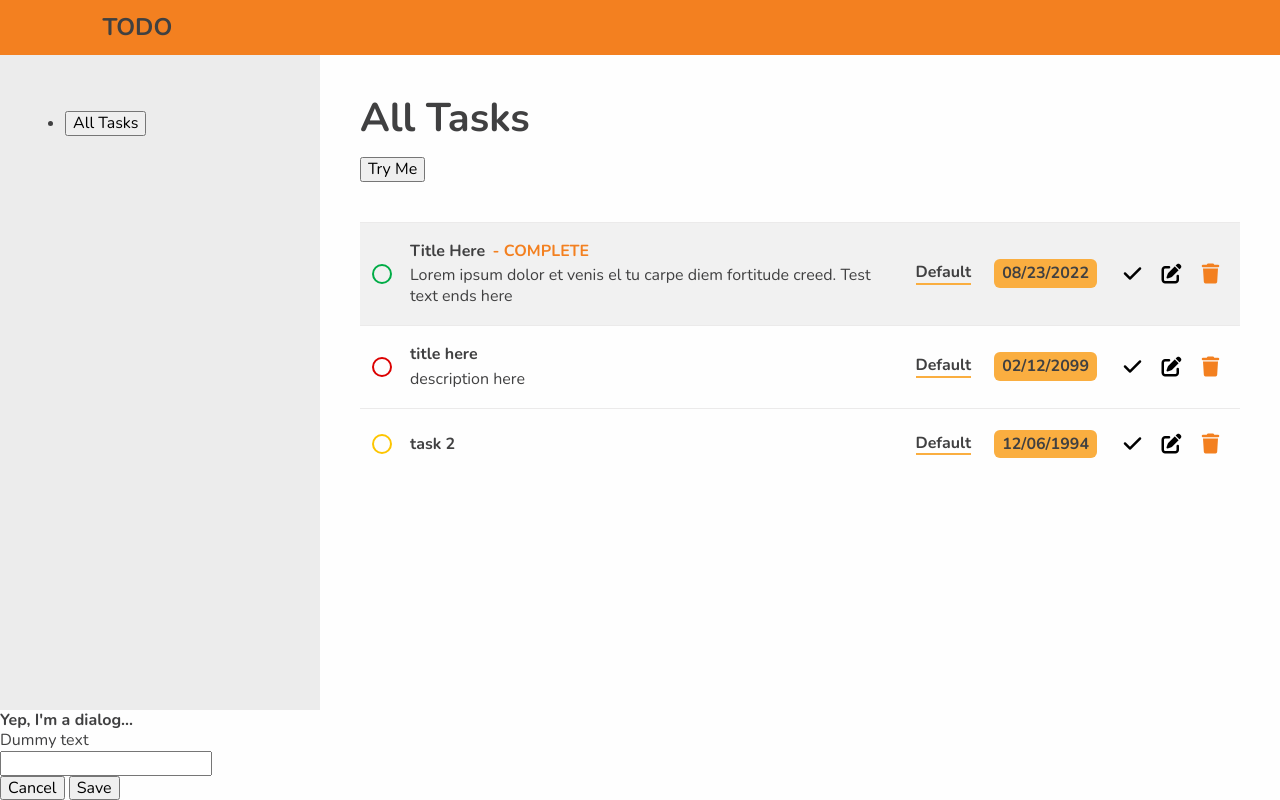
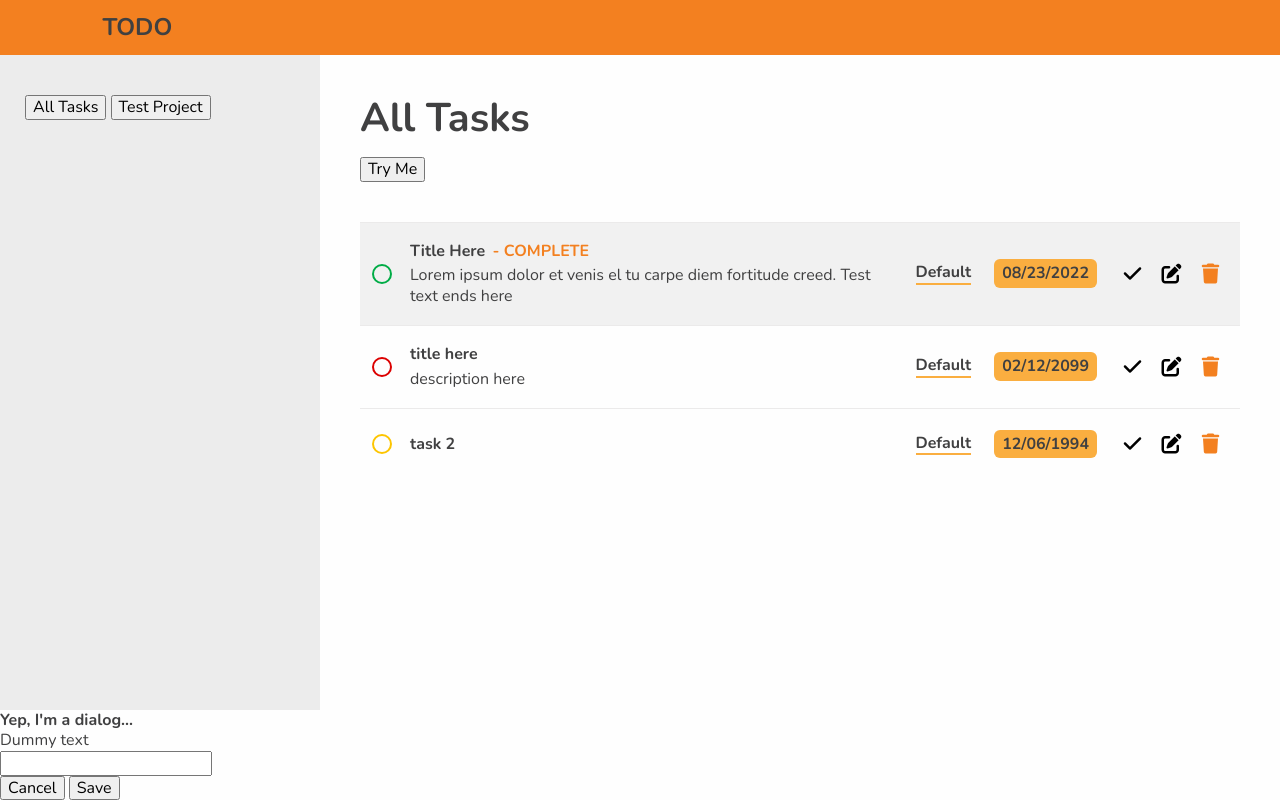
Before and after one commit to bst003/todo-list, a website built with webpack: page dist/index.html in a window 1280 px wide. Built offline with nearby package versions, Linux system fonts and the light colour scheme; files whose address does not match are found by name.

Commit message:
Create renderProject and helper functions

```diff
--- a/src/index.js
+++ b/src/index.js
@@ -48,16 +48,17 @@ Projects
 
 */
 
-import { generalFunctions } from "./modules/general";
+// import { generalFunctions } from "./modules/general";
 import { domFunctions } from "./modules/domStuff";
 import { pubsub } from "./modules/pubsub";
 import { taskFunctions } from "./modules/tasks";
+import { projectFunctions } from "./modules/projects";
 
 
 
 
-// window.pubsub = pubsub;
 window.taskFunctions = taskFunctions;
+window.projectFunctions = projectFunctions;
 
 
 const testTask = window.taskFunctions.factory('title here', 'description here', '02/12/2099', 'high', 'Default');
@@ -65,6 +66,9 @@ window.taskFunctions.addTask( testTask );
 
 const testTask2 = window.taskFunctions.factory('task 2', '', '12/06/1994', 'medium', 'Default');
 window.taskFunctions.addTask( testTask2 );
+
+const testProject = window.projectFunctions.factory('Test Project');
+window.projectFunctions.addProject( testProject );
 
 
 window.onload = function() {
--- a/src/modules/domStuff.js
+++ b/src/modules/domStuff.js
@@ -6,6 +6,7 @@ export const domFunctions = (() => {
     // Private variables/functions
 
     const _tasksList = document.querySelector('#tasks-list');
+    const _projectsList = document.querySelector('#projects-list');
 
     const _appendChildren = ( parent, childArray ) => {
 
@@ -31,6 +32,18 @@ export const domFunctions = (() => {
         return button;
 
     }
+
+
+    const _createProjectElement = ( object, index ) => {
+
+        const project = document.createElement('button');
+        project.setAttribute(`data-index`, index);
+        project.innerText = object.getTitle();
+
+        return project;
+
+    }
+
 
     const _createTaskElement = ( object, index ) => {
 
@@ -101,6 +114,16 @@ export const domFunctions = (() => {
 
     // Public variables/functions
 
+    const renderProject = (data) => {
+
+        console.log(data);
+
+        const project = _createProjectElement( data.object, data.array.length );
+
+        _projectsList.appendChild( project );
+
+    }
+
     const renderTask = (data) => {
 
         console.log(data);
@@ -129,6 +152,8 @@ export const domFunctions = (() => {
 
     pubsub.subscribe('taskAdded', renderTask);
 
+    pubsub.subscribe('projectAdded', renderProject);
+
 
     return {
     }
--- a/src/modules/projects.js
+++ b/src/modules/projects.js
@@ -1,3 +1,6 @@
+import { pubsub } from "./pubsub";
+import { generalFunctions } from "./general";
+
 export const projectFunctions = (() => {
 
     // Factories
```
Also changed, not shown: dist/index.html, dist/main.js.
